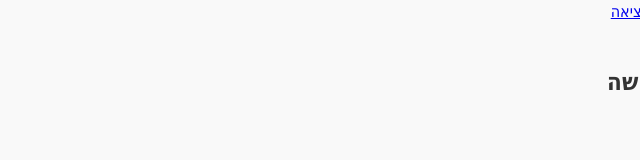
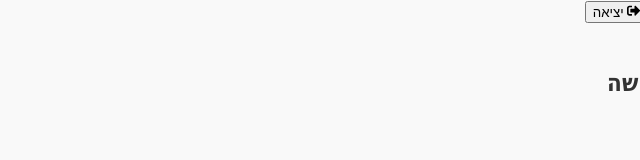
Before and after one commit to danielraz29/papa-frontend, a React (Create React App) app: page /mentor-swipe in a window 1280 px wide. Shown: the top 160 px of the page, without its empty margins (640-1280 px from the left). Built offline with nearby package versions, Linux system fonts and the light colour scheme; the HTML template or start-up script is replaced by a standard one.

Commit message:
Update MentorSwipe.js

```diff
--- a/src/MentorSwipe.js
+++ b/src/MentorSwipe.js
@@ -102,9 +102,19 @@ const navigate = useNavigate();
   <nav className="bg-white shadow p-4 flex justify-between items-center px-8" dir="rtl">
   {/* צד ימין (קישורים) */}
   <div className="flex gap-4 text-sm text-blue-600 items-center">
-    <a href="/dashboard/mentee" className="flex items-center gap-1 hover:underline"><FaHome /> דף בית</a>
-    <a href="#" className="flex items-center gap-1 hover:underline"><FaUser /> הפרופיל שלי</a>
-    <a href="/" className="flex items-center gap-1 hover:underline"><FaSignOutAlt /> יציאה</a>
+   <button onClick={() => navigate('/dashboard/mentee')} className="flex items-center gap-1 hover:underline">
+  <FaHome /> דף בית
+</button>
+<button onClick={() => navigate('/profile')} className="flex items-center gap-1 hover:underline">
+  <FaUser /> הפרופיל שלי
+</button>
+<button onClick={() => {
+  localStorage.removeItem("user");
+  navigate('/');
+}} className="flex items-center gap-1 hover:underline">
+  <FaSignOutAlt /> יציאה
+</button>
+
   </div>
 
   {/* צד שמאל (כותרת) */}
```
